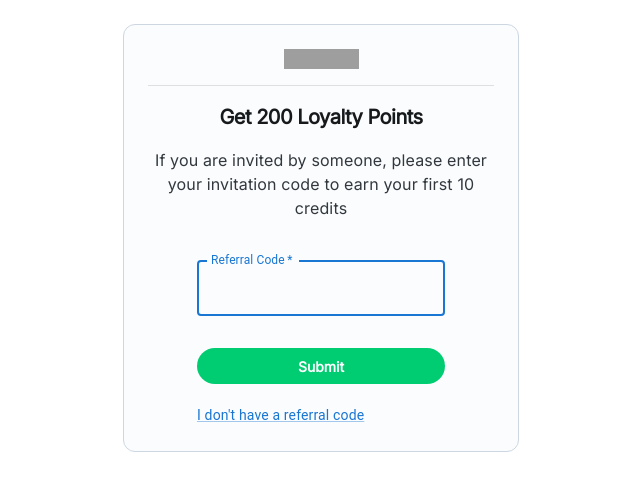
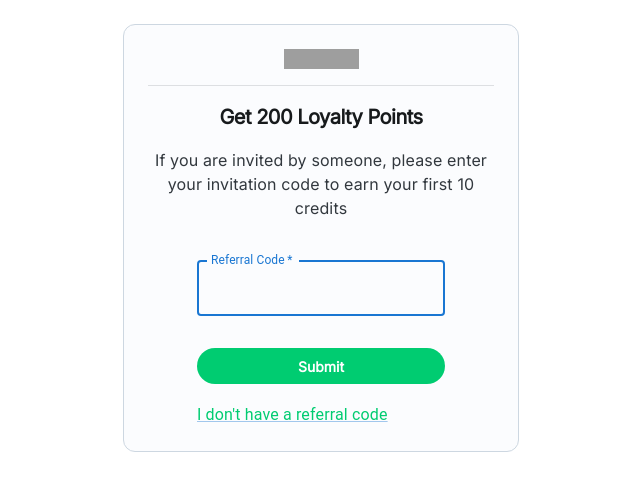
Before and after one commit to derekkemoi/BunnyPanel, a React (Create React App) app: page /referralCode in a window 1280 px wide. Shown: the top 490 px of the page, without its empty margins (319-959 px from the left). Built offline with nearby package versions, Linux system fonts and the light colour scheme; grey boxes are pictures that could not be loaded.

Commit message:
Update ReferralCode.js

```diff
--- a/src/screens/auth/ReferralCode.js
+++ b/src/screens/auth/ReferralCode.js
@@ -1,11 +1,13 @@
 import React, { useState } from "react";
 import TextField from '@mui/material/TextField';
 import Link from '@mui/material/Link';
+import { useNavigate } from "react-router-dom";
 import { Card, LinearProgress, Container, Typography, Box, Grid, Button, ListDivider } from "@mui/joy";
 import logo from "../../assets/logo.png"
 
 
 export default function ReferralCode() {
+  const navigate = useNavigate()
   const [showProgressDialog, setProgressDialog] = useState(false);
   const [codeError, setCodeError] = useState(false);
   const handleSubmit = (event) => {
@@ -16,7 +18,7 @@ export default function ReferralCode() {
       setCodeError(true);
       return
     }
-    navigate("/home")
+    navigate("/account")
   };
 
   const validateReferralCode = (code) => {
@@ -86,7 +88,7 @@ export default function ReferralCode() {
           </Button>
           <Grid container >
             <Grid item>
-              <Link href="/home" variant="body2">
+              <Link style={{ color: '#00CC71', borderRadius: "5em" }} href="/home" variant="body1">
                 I don't have a referral code
               </Link>
             </Grid>
```
